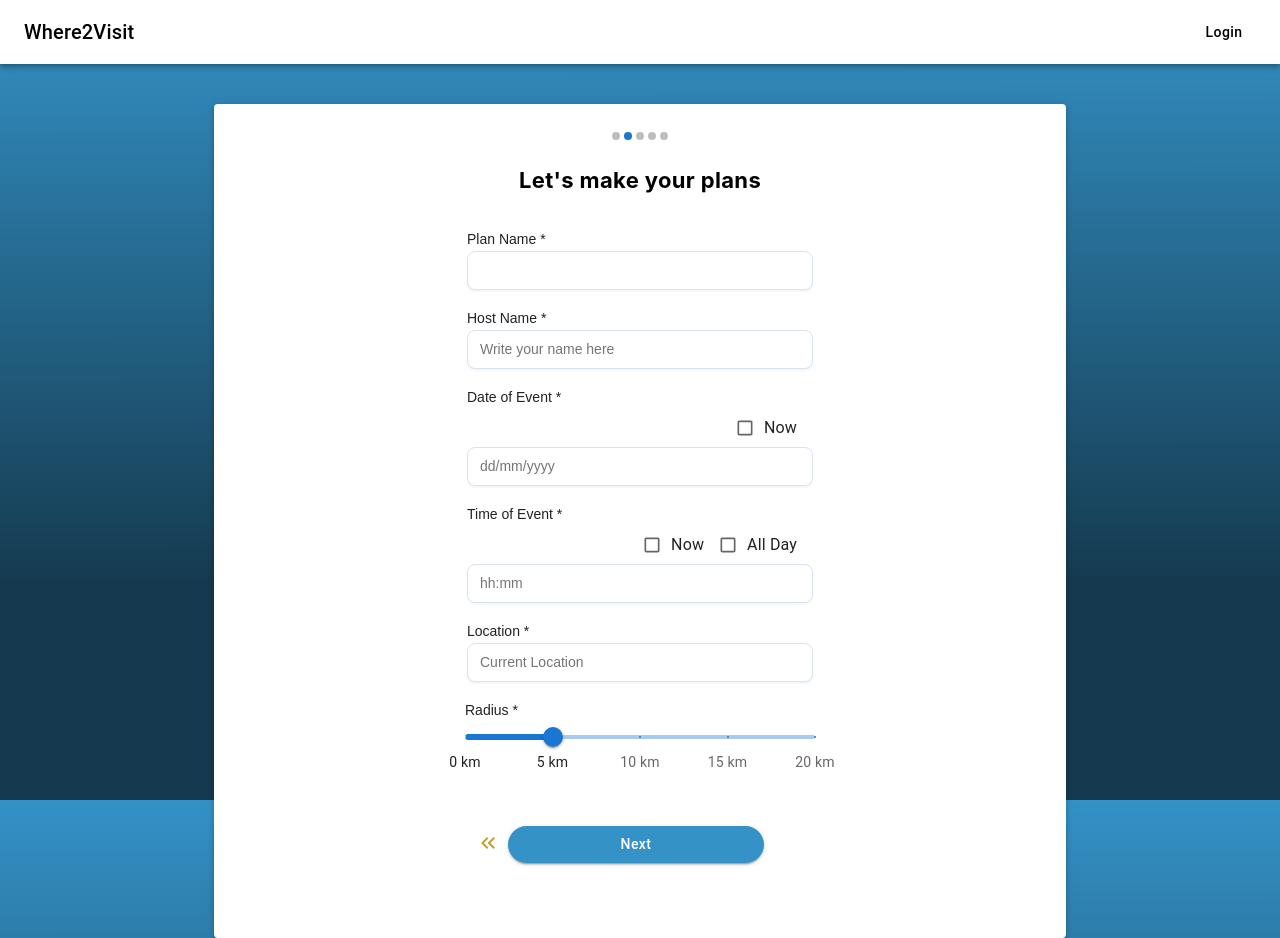
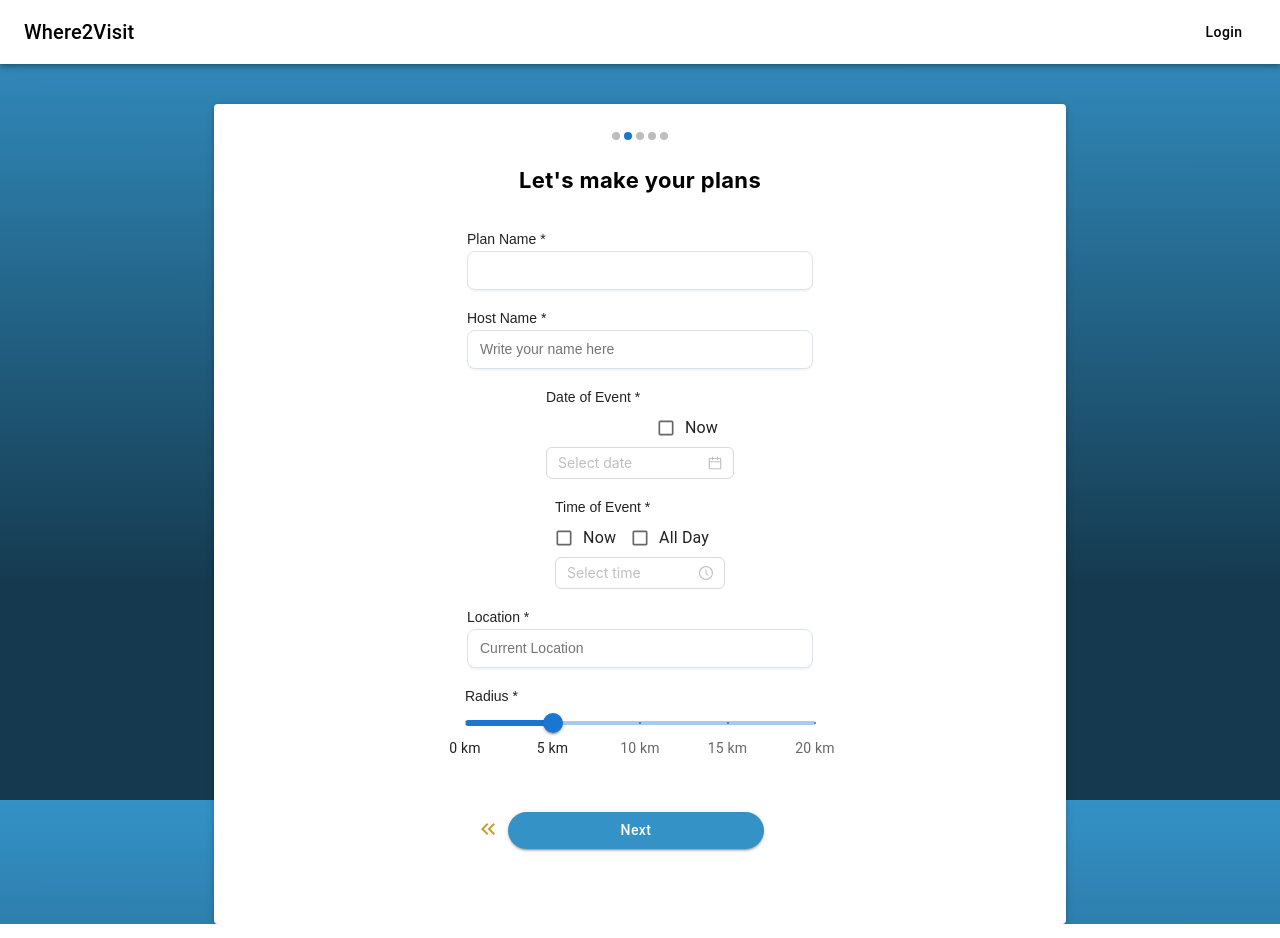
Before and after one commit to kesia-dev/where2visit, a React (Create React App) app in the folder frontend/: page /create-plan in a window 1280 px wide. Both pictures are taken after a click on the button "Restaurants". Built offline with nearby package versions, Linux system fonts and the light colour scheme.

Commit message:
Install DayJS and antd for the Date Picker and Time Picker components

```diff
--- a/frontend/package.json
+++ b/frontend/package.json
@@ -11,8 +11,10 @@
     "@testing-library/jest-dom": "^5.17.0",
     "@testing-library/react": "^13.4.0",
     "@testing-library/user-event": "^13.5.0",
+    "antd": "^5.14.0",
     "bootstrap": "^5.3.2",
     "clipboard-copy": "^4.0.1",
+    "dayjs": "^1.11.10",
     "react": "^18.2.0",
     "react-bootstrap": "^2.10.0",
     "react-dom": "^18.2.0",
--- a/frontend/src/component/Planning.js
+++ b/frontend/src/component/Planning.js
@@ -116,7 +116,7 @@ const PlanningCard = () => {
             {step === 0 && (
               <>
                 {/* Step 1 Content */}
-                <Button variant="outlined" onClick={event => firstStepSelection(steps[step].buttonLabel1)} style={{ backgroundColor: '#aed3e9', color: '#153a50', border: 'none' }} sx={{ marginTop: 4, marginBottom: 4, borderRadius: '10px', textTransform: 'none', maxWidth: '60vw', minHeight: '5vh' }} >
+                <Button variant="outlined" onClick={() => firstStepSelection(steps[step].buttonLabel1)} style={{ backgroundColor: '#aed3e9', color: '#153a50', border: 'none' }} sx={{ marginTop: 4, marginBottom: 4, borderRadius: '10px', textTransform: 'none', maxWidth: '60vw', minHeight: '5vh' }} >
                   {steps[step].buttonLabel1}
                 </Button>
 
--- a/frontend/src/component/PlanningForm.js
+++ b/frontend/src/component/PlanningForm.js
@@ -7,6 +7,7 @@ import FormGroup from '@mui/material/FormGroup';
 import FormControlLabel from '@mui/material/FormControlLabel';
 
 import React from 'react';
+import { DatePicker, TimePicker } from 'antd';
 import '../styling/PlanningForm.css';
 
 const PlanningForm = () => {
@@ -38,6 +39,10 @@ const PlanningForm = () => {
     },
   ];
 
+  const onChange = (time, timeString) => {
+    console.log(time, timeString);
+  };
+
   return (
     <>
       <Box display="flex" flexDirection="column" alignItems="center" marginTop={3}>
@@ -61,7 +66,7 @@ const PlanningForm = () => {
             <FormControlLabel control={<Checkbox  size="small" />} label="Now" />
             </span>
           </FormGroup>
-          <StyledInput placeholder="dd/mm/yyyy" />
+          <DatePicker/>
           <HelperText />
         </FormControl>
 
@@ -73,7 +78,7 @@ const PlanningForm = () => {
             <FormControlLabel control={<Checkbox  size="small" />} label="All Day" />
             </span>
           </FormGroup>
-          <StyledInput placeholder="hh:mm" />
+          <TimePicker use12Hours format="h:mm a" onChange={onChange} />
           <HelperText />
         </FormControl>
 
```
Also changed, not shown: 1 other file (tests, documents, lock files or other folders).
